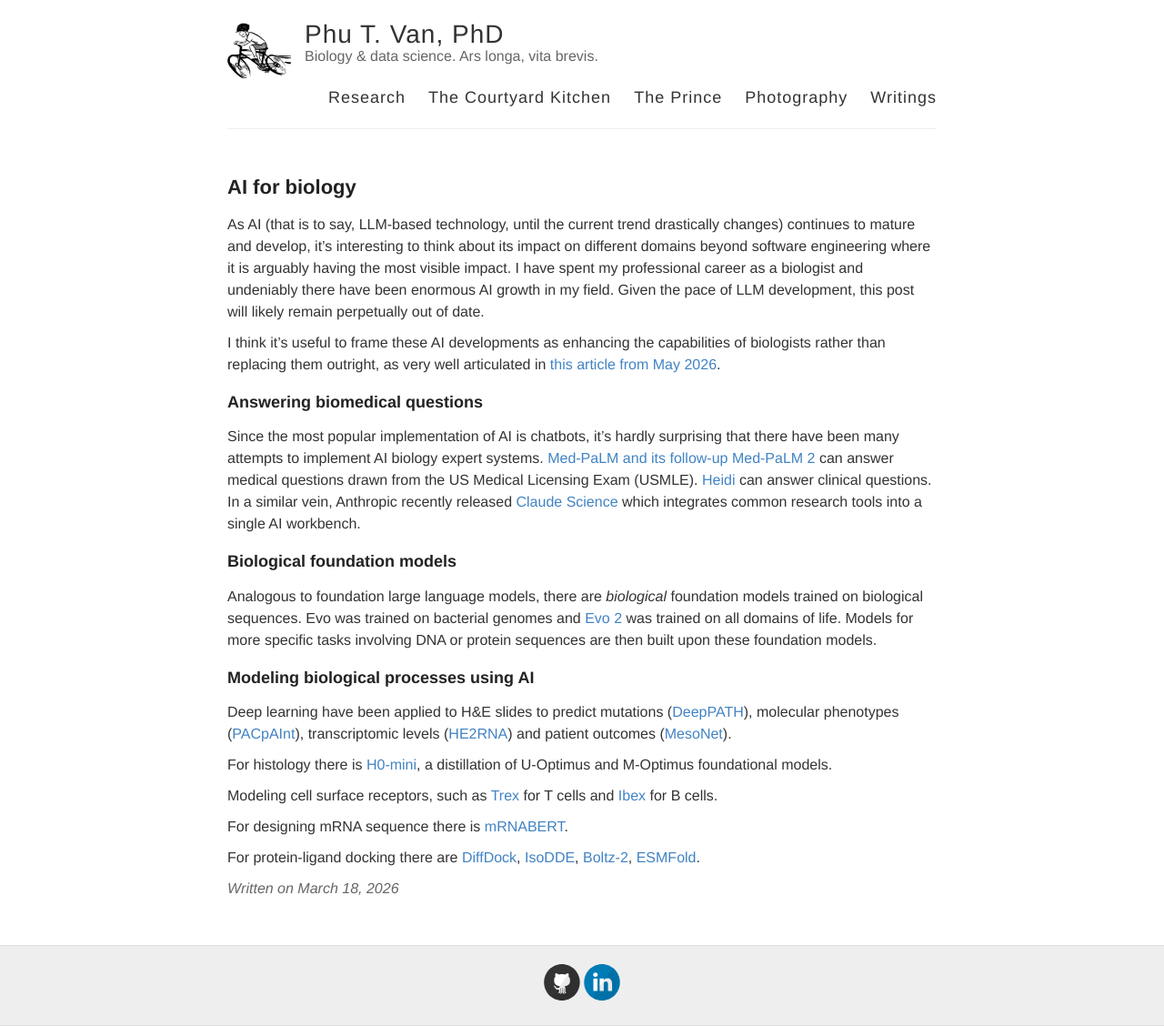
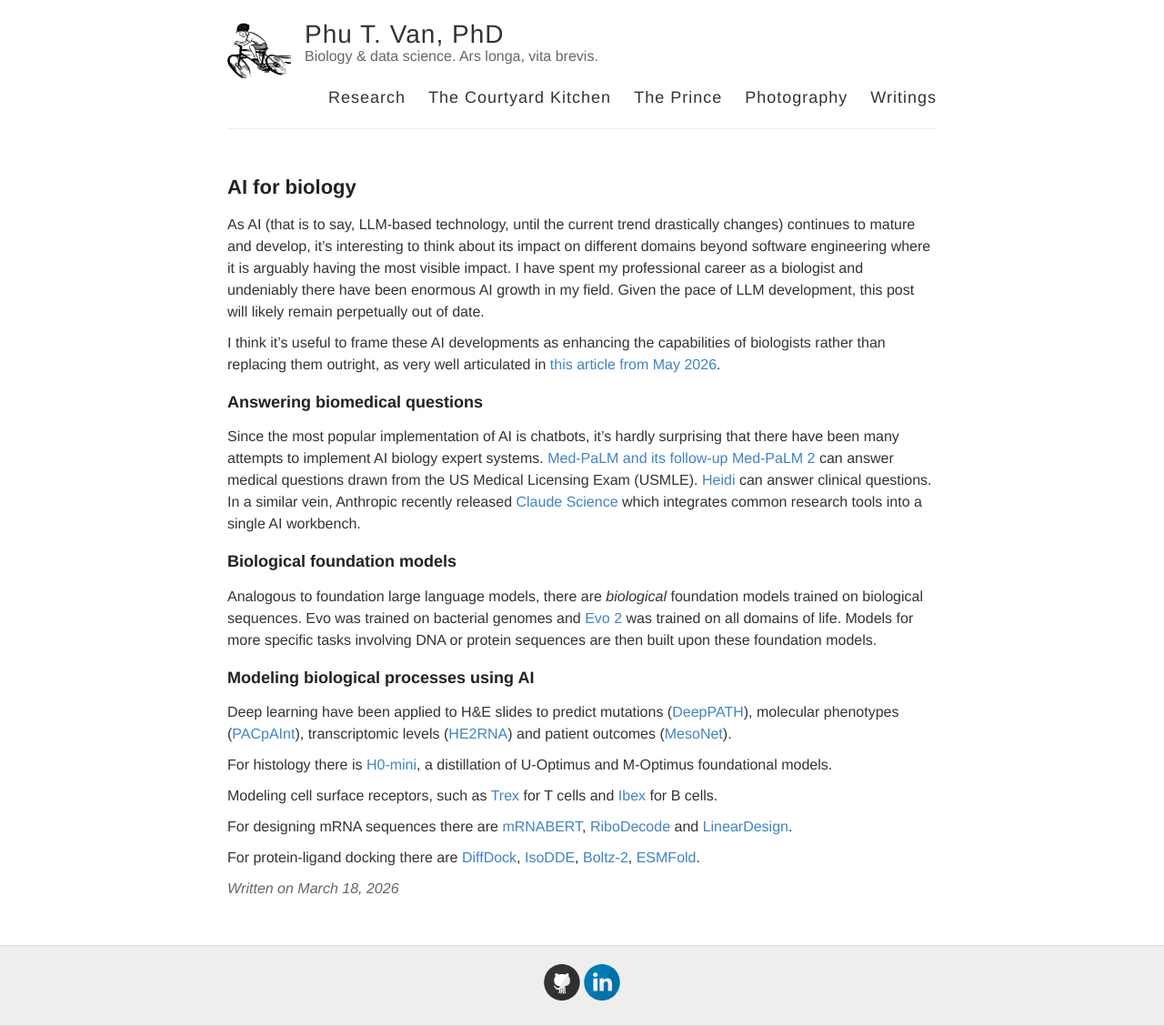
Before and after one commit to ptvan/ptvan.github.io, a Jekyll site: the page built from _posts/2026-03-18-AI-for-biology.md, in a window 1280 px wide. Shown: the whole page at 91% size. Built offline with Jekyll 4.4.1, drawn with Linux system fonts in a browser that asks for light colours.

Commit message:
added mRNABERT alternatives

```diff
--- a/_posts/2026-03-18-AI-for-biology.md
+++ b/_posts/2026-03-18-AI-for-biology.md
@@ -23,6 +23,6 @@
 
 Modeling cell surface receptors, such as [Trex](https://github.com/BorchLab/Trex) for T cells and [Ibex](https://github.com/BorchLab/Ibex) for B cells.
 
-For designing mRNA sequence there is [mRNABERT](https://github.com/yyly6/mRNABERT).
+For designing mRNA sequences there are [mRNABERT](https://github.com/yyly6/mRNABERT), [RiboDecode](https://github.com/wangfanfff/RiboDecode) and [LinearDesign](https://github.com/LinearDesignSoftware/LinearDesign).
 
 For protein-ligand docking there are [DiffDock](https://github.com/gcorso/DiffDock), [IsoDDE](https://www.isomorphiclabs.com/articles/the-isomorphic-labs-drug-design-engine-unlocks-a-new-frontier), [Boltz-2](https://github.com/jwohlwend/boltz), [ESMFold](https://github.com/facebookresearch/esm).
```
